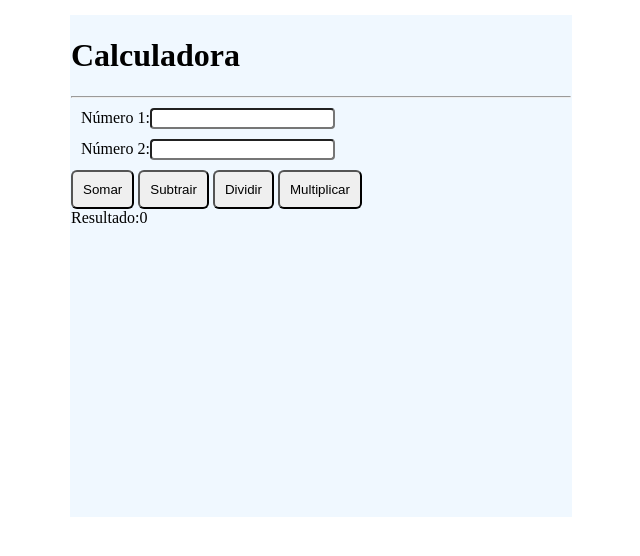
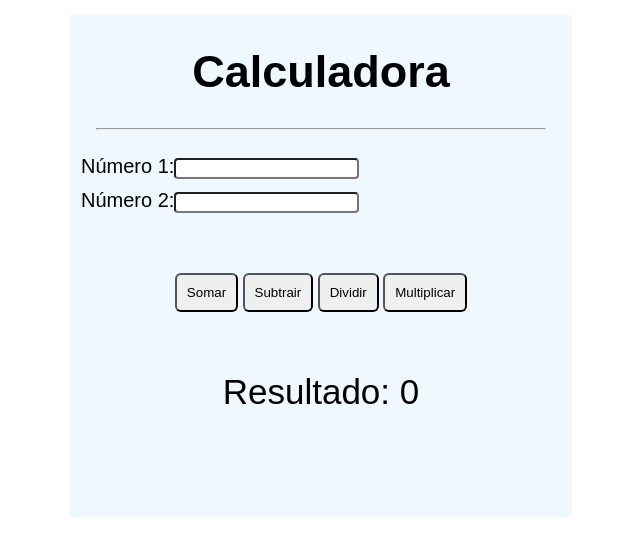
Before and after one commit to Martel-R/CalculadoraSimples, a plain HTML site: page index.html in a window 1280 px wide. Shown: the whole page, without its empty margins (319-959 px from the left). Drawn offline with Linux system fonts and the light colour scheme.

Commit message:
funcional

```diff
--- a/css/main.css
+++ b/css/main.css
@@ -9,21 +9,33 @@
     /*display: flex;*/
 
 }
-
+hr{
+    margin: 25px;
+}
 #n1, #n2 {
     padding:auto;
 
     border-radius: 4px;
 }
 
+h1{
+    text-align: center;
+    font-size: 45px;
+}
+*{
+    font-family: Arial;
+}
+
 .input{
+    font-size: 20px;
     margin: 10px;
 }
 
-.resultado{
-    font-size: 24px;
-    background: brown;
-    border: 3px dotted black;
+#resultado{
+    text-align: center;
+    font-size: 35px;
+    margin-top: 60px;
+    margin-bottom: 60px;
 }
 
 .button {
@@ -32,3 +44,9 @@
     margin: 0 auto;
     width: auto;
 }
+
+#botao{
+    text-align: center;
+    margin-top: 60px;
+    margin-bottom: 60px;
+}
--- a/index.html
+++ b/index.html
@@ -15,13 +15,15 @@
     <div class="input">
         <label>Número 2:</label><input id="n2" type="text" name="n2">
     </div>
-    <div id="butao">
+    <div id="botao">
         <button class="button" onclick="somar()">Somar</button>
         <button class="button"onclick="subtrair()">Subtrair</button>
         <button class="button"onclick="dividir()">Dividir</button>
         <button class="button"onclick="multiplicar()">Multiplicar</button>
     </div>
-    Resultado:<span id="result">0</span>
+    <div id="resultado">
+        Resultado: <span id="result">0</span></label>
+    </div>
 </div>
 </body>
 <script language="JavaScript" src="js/main.js"></script>
--- a/js/main.js
+++ b/js/main.js
@@ -17,8 +17,11 @@ function dividir() {
 function resultado(result) {
     if (valideNaN(result)) {
         if (!valideFinite(result)){
-            alert('ERROR')
             resulta.textContent = 0
+            alert('ERROR ', n1,' ou ', n2)
+        }
+        else {
+            alert('Resultado é infinito')
         }
     } else {
         resulta.textContent = result
```
